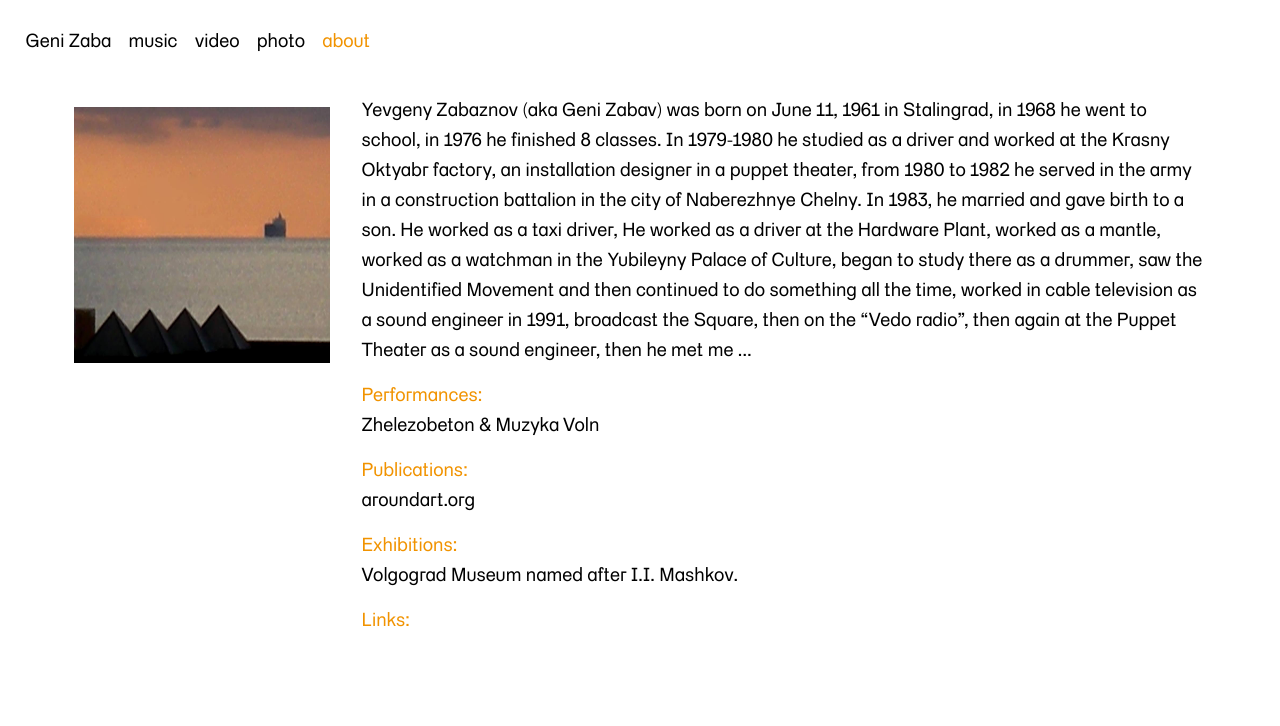
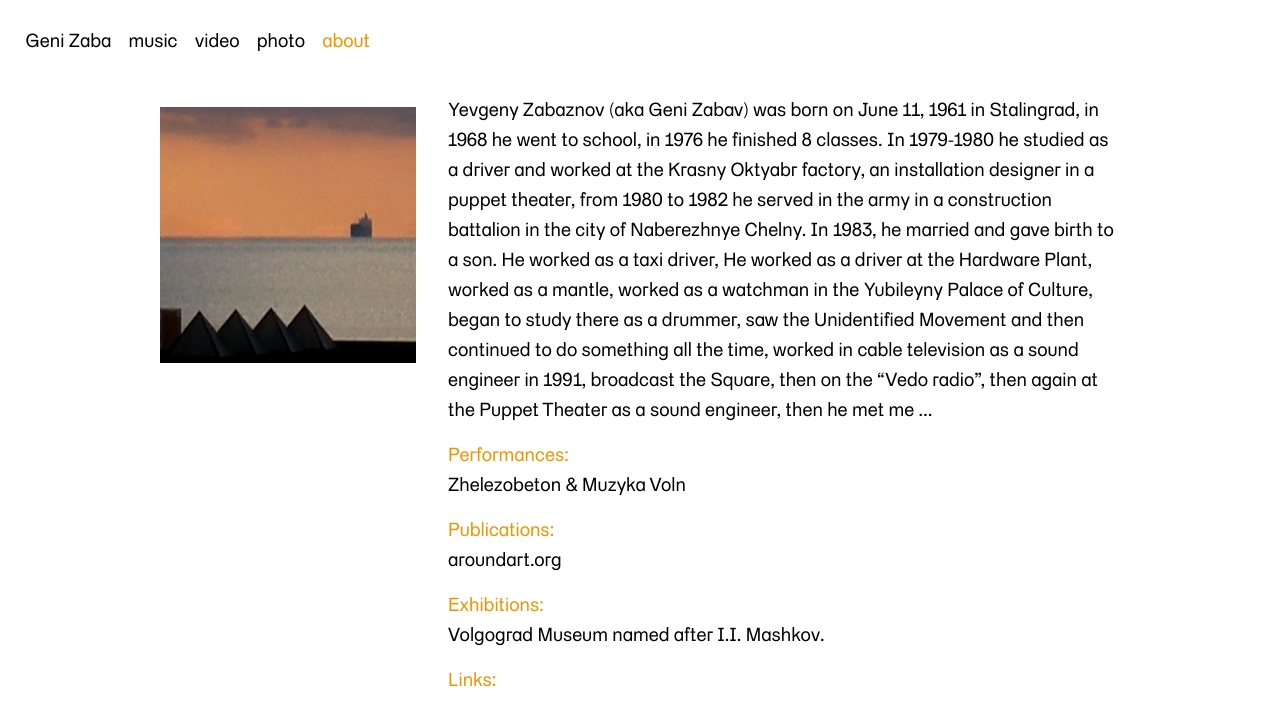
Before and after one commit to serjmax/genizaba, a Jekyll site: the page built from about.md, in a window 1280 px wide. Shown: the top 726 px of the page. Built offline with Jekyll 4.4.1, drawn with Linux system fonts in a browser that asks for light colours.

Commit message:
Update style.css

```diff
--- a/css/style.css
+++ b/css/style.css
@@ -158,7 +158,7 @@ nav{
 /* About */
 .about{
     width: 100%;
-    max-width: 1133px;
+    max-width: 960px;
     display: flex;
     flex-direction: row;
     margin-left: auto;
```
